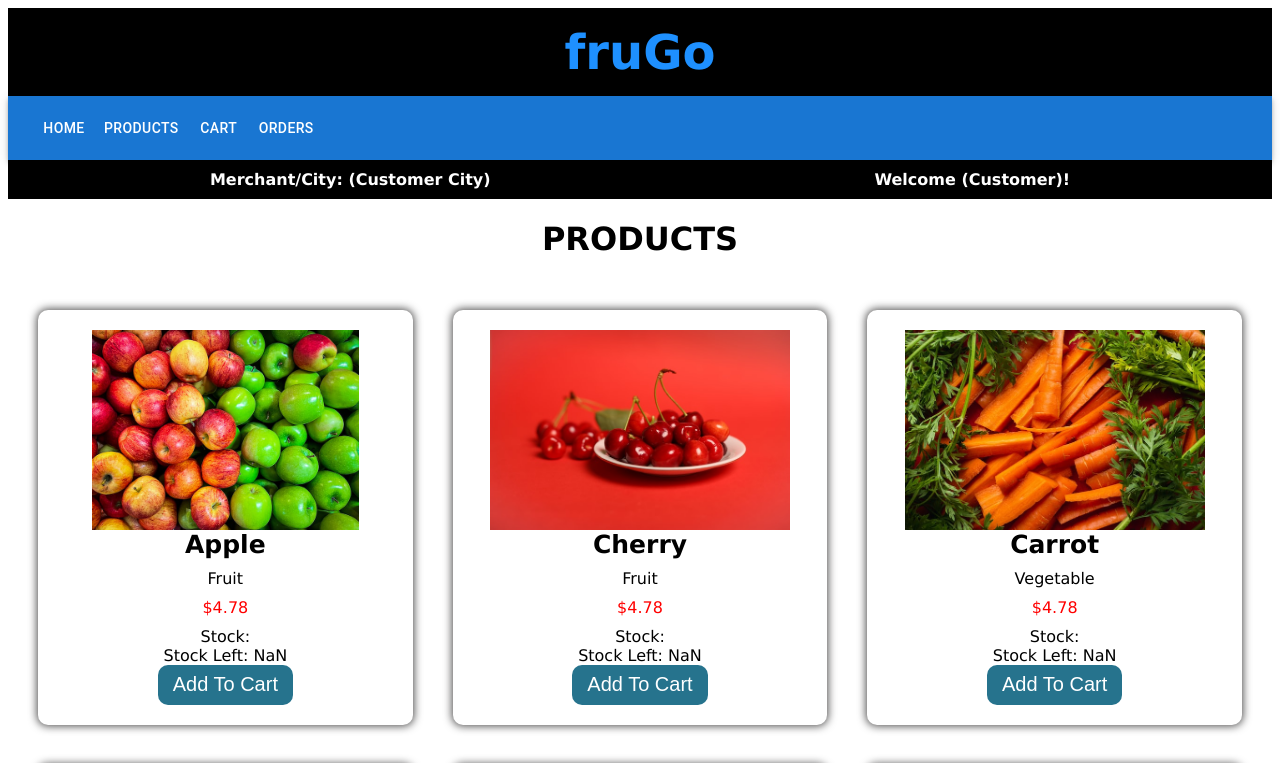
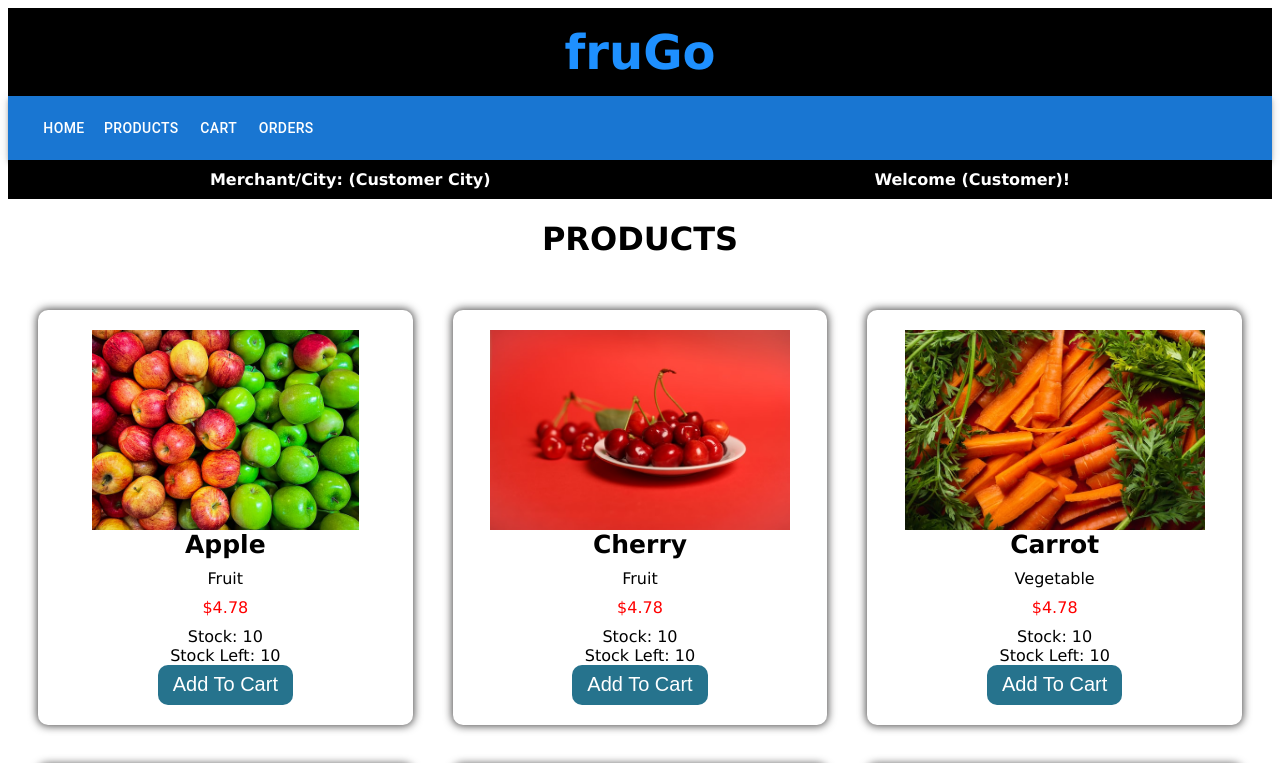
Before and after one commit to liwaahaddara/frugo-fullstack, a React (Create React App) app: page /customer/products in a window 1280 px wide. Shown: the top 763 px of the page. Built offline with nearby package versions, Linux system fonts and the light colour scheme.

Commit message:
added stock property to products array (for testing purposes)

```diff
--- a/src/components/CustomerPages/CustomerProductList.jsx
+++ b/src/components/CustomerPages/CustomerProductList.jsx
@@ -25,6 +25,7 @@ export default function CustomerProductList(props) {
             price: 4.78,
             type: "Fruit",
             image: Apples,
+            stock: 10
         },
         {
             id: 2,
@@ -32,6 +33,7 @@ export default function CustomerProductList(props) {
             price: 4.78,
             type: "Fruit",
             image: Cherries,
+            stock: 10
         },
         {
             id: 3,
@@ -39,6 +41,7 @@ export default function CustomerProductList(props) {
             price: 4.78,
             type: "Vegetable",
             image: Carrots,
+            stock: 10
         },
         {
             id: 4,
@@ -46,6 +49,7 @@ export default function CustomerProductList(props) {
             price: 4.78,
             type: "Vegetable",
             image: Potatoes,
+            stock: 10
         },
         {
             id: 5,
@@ -53,6 +57,7 @@ export default function CustomerProductList(props) {
             price: 4.78,
             type: "Fruit",
             image: Oranges,
+            stock: 10
         },
         {
             id: 6,
@@ -60,6 +65,7 @@ export default function CustomerProductList(props) {
             price: 4.78,
             type: "Vegetable",
             image: Tomatoes,
+            stock: 10
         },
 
     ]
```
